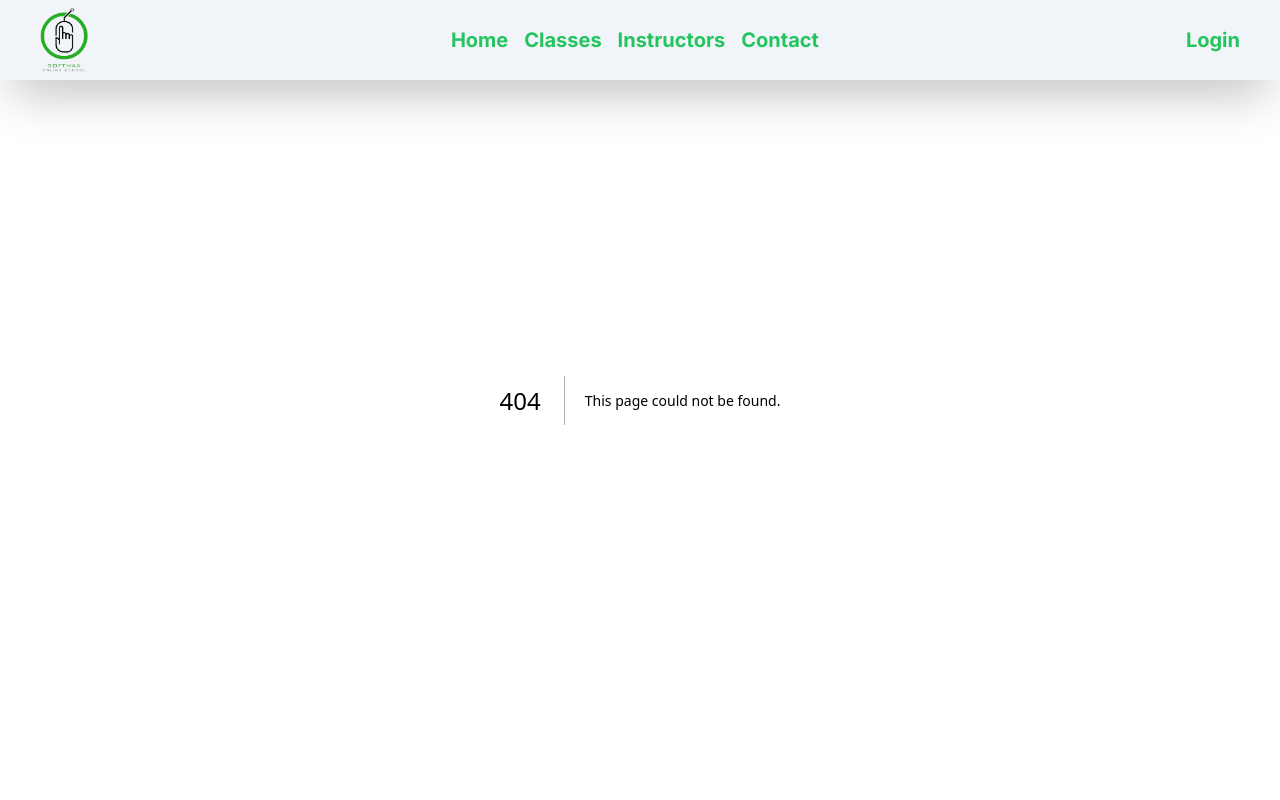
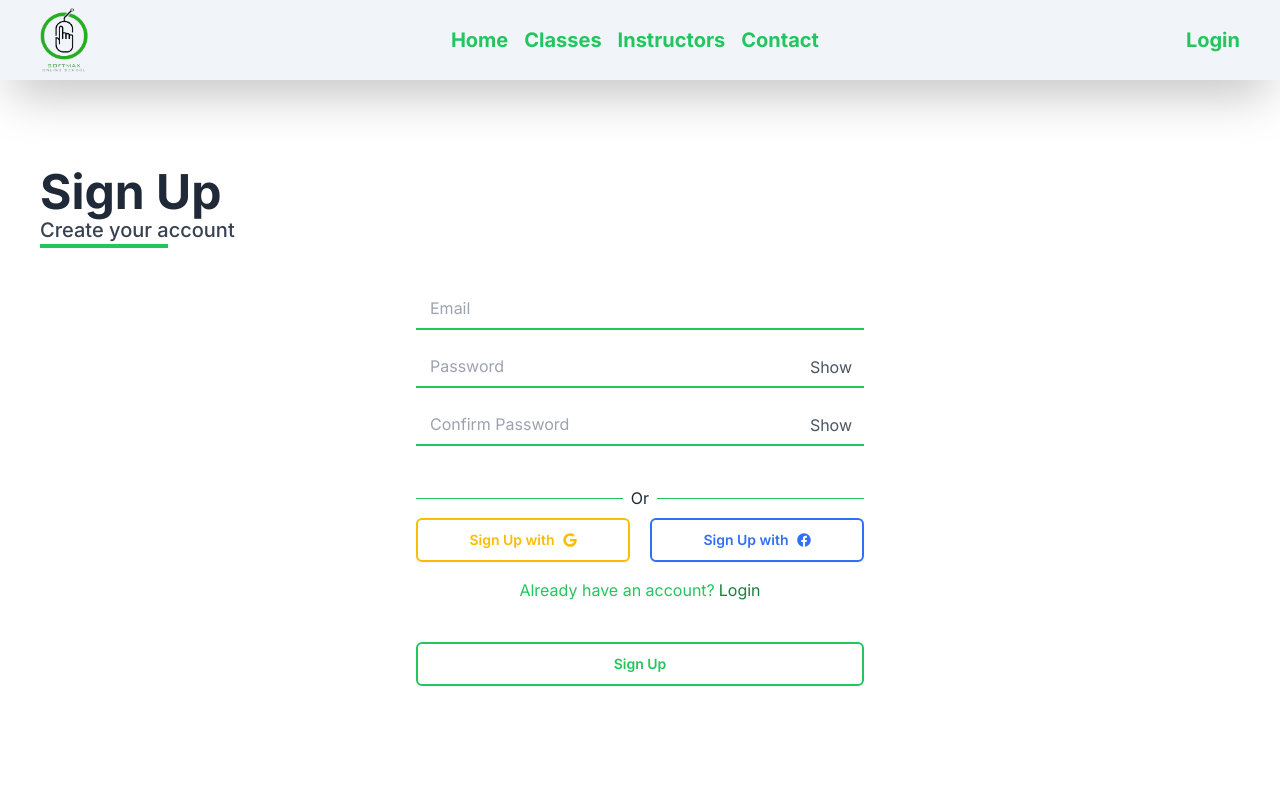
Before and after one commit to bhuiamh/softmax-online-school, a Next.js app: page /signup in a window 1280 px wide. Before the commit this address had no page. Shown: the top 800 px of the page. Built offline with nearby package versions, Linux system fonts and the light colour scheme.

Commit message:
Signin and SignUp page done

```diff
--- a/src/app/contact-us/Contact.jsx
+++ b/src/app/contact-us/Contact.jsx
@@ -64,7 +64,7 @@ const Contact = () => {
                 />
               </div>
 
-              <div className="mt-4 grid grid-cols-2 gap-6">
+              <div className="mt-4 grid grid-cols-1 md:grid-cols-2 gap-6">
                 <select
                   id="technology"
                   name="technology"
--- /dev/null
+++ b/src/app/login/LoginPage.jsx
@@ -0,0 +1,102 @@
+"use client";
+import SectionTitle from "@/components/SectionTitle";
+import Link from "next/link";
+import React, { useState } from "react";
+import { FaFacebook, FaGoogle } from "react-icons/fa";
+
+const LoginPage = () => {
+  const [formData, setFormData] = useState({
+    email: "",
+    password: "",
+  });
+  const [showPassword, setShowPassword] = useState(false);
+
+  const handleFormSubmit = (e) => {
+    e.preventDefault();
+    // Handle form submission logic here
+    console.log("Form submitted:", formData);
+  };
+
+  const handleInputChange = (e) => {
+    const { name, value } = e.target;
+    setFormData({
+      ...formData,
+      [name]: value,
+    });
+  };
+
+  const togglePasswordVisibility = () => {
+    setShowPassword(!showPassword);
+  };
+
+  return (
+    <div className="max-w-screen-xl min-h-screen mx-auto p-6 md:p-10">
+      <SectionTitle title="Login" subTitle="Enter your credentials below" />
+      <form onSubmit={handleFormSubmit} className="max-w-md mx-auto">
+        <div className="mb-4">
+          <input
+            required
+            type="email"
+            name="email"
+            id="email"
+            placeholder="Email"
+            value={formData.email}
+            onChange={handleInputChange}
+            className="w-full px-3.5 py-2 border-b-2 border-green-500 focus:outline-none focus:border-b-2 focus:border-green-500"
+          />
+        </div>
+        <div className="mb-4 relative">
+          <input
+            required
+            type={showPassword ? "text" : "password"}
+            name="password"
+            id="password"
+            placeholder="Password"
+            value={formData.password}
+            onChange={handleInputChange}
+            className="w-full px-3.5 py-2 border-b-2 border-green-500 focus:outline-none focus:border-b-2 focus:border-green-500"
+          />
+          <button
+            type="button"
+            onClick={togglePasswordVisibility}
+            className="absolute inset-y-0 right-0 px-3 py-2 text-gray-600"
+          >
+            {showPassword ? "Hide" : "Show"}
+          </button>
+        </div>
+
+        <div className="w-full flex items-center mt-6 md:mt-10">
+          <div className="w-1/2 h-[1px] bg-green-500"></div>
+          <div className="mx-2">Or</div>
+          <div className="w-1/2 h-[1px] bg-green-500"></div>
+        </div>
+        <div className="w-full flex space-x-5 mt-2">
+          <button className="flex items-center justify-center w-full rounded-md bg-transparent px-3.5 py-2.5 text-center text-sm font-semibold text-[#FBBC05] shadow-sm hover:bg-[#FBBC05] hover:text-white border-2 border-[#FBBC05] duration-500">
+            {" "}
+            Login with <FaGoogle className="ml-2" />
+          </button>
+          <button className="w-full flex  items-center justify-center rounded-md bg-transparent px-3.5 py-2.5 text-center text-sm font-semibold text-[#316FF6] shadow-sm hover:bg-[#316FF6] hover:text-white border-2 border-[#316FF6] duration-500">
+            {" "}
+            Login with <FaFacebook className="ml-2" />
+          </button>
+        </div>
+        <div className="flex items-center justify-center mt-4">
+          <h1 className="text-green-500">New to Softmax Online School?</h1>
+          <Link className="ml-1 text-green-700" href="signup">
+            Create an account
+          </Link>
+        </div>
+        <div className="mt-6 md:mt-10">
+          <button
+            type="submit"
+            className="w-full rounded-md bg-transparent px-3.5 py-2.5 text-center text-sm font-semibold text-green-500 shadow-sm hover:bg-green-500 hover:text-white border-2 border-green-500 duration-500"
+          >
+            Login
+          </button>
+        </div>
+      </form>
+    </div>
+  );
+};
+
+export default LoginPage;
--- /dev/null
+++ b/src/app/login/page.jsx
@@ -0,0 +1,12 @@
+import React from "react";
+import LoginPage from "./LoginPage";
+
+const page = () => {
+  return (
+    <div className="pt-32 ">
+      <LoginPage />
+    </div>
+  );
+};
+
+export default page;
--- /dev/null
+++ b/src/app/signup/SignUpPage.jsx
@@ -0,0 +1,122 @@
+"use client";
+import React, { useState } from "react";
+import SectionTitle from "@/components/SectionTitle";
+import Link from "next/link";
+import { FaFacebook, FaGoogle } from "react-icons/fa";
+
+const SignUpPage = () => {
+  const [formData, setFormData] = useState({
+    email: "",
+    password: "",
+    confirmPassword: "",
+  });
+  const [showPassword, setShowPassword] = useState(false);
+
+  const handleFormSubmit = (e) => {
+    e.preventDefault();
+    // Handle form submission logic here
+    console.log("Form submitted:", formData);
+  };
+
+  const handleInputChange = (e) => {
+    const { name, value } = e.target;
+    setFormData({
+      ...formData,
+      [name]: value,
+    });
+  };
+
+  const togglePasswordVisibility = () => {
+    setShowPassword(!showPassword);
+  };
+
+  return (
+    <div className="max-w-screen-xl min-h-screen mx-auto p-6 md:p-10">
+      <SectionTitle title="Sign Up" subTitle="Create your account" />
+      <form onSubmit={handleFormSubmit} className="max-w-md mx-auto">
+        <div className="mb-4">
+          <input
+            required
+            type="email"
+            name="email"
+            id="email"
+            placeholder="Email"
+            value={formData.email}
+            onChange={handleInputChange}
+            className="w-full px-3.5 py-2 border-b-2 border-green-500 focus:outline-none focus:border-b-2 focus:border-green-500"
+          />
+        </div>
+        <div className="mb-4 relative">
+          <input
+            required
+            type={showPassword ? "text" : "password"}
+            name="password"
+            id="password"
+            placeholder="Password"
+            value={formData.password}
+            onChange={handleInputChange}
+            className="w-full px-3.5 py-2 border-b-2 border-green-500 focus:outline-none focus:border-b-2 focus:border-green-500"
+          />
+          <button
+            type="button"
+            onClick={togglePasswordVisibility}
+            className="absolute inset-y-0 right-0 px-3 py-2 text-gray-600"
+          >
+            {showPassword ? "Hide" : "Show"}
+          </button>
+        </div>
+        <div className="mb-4 relative">
+          <input
+            required
+            type={showPassword ? "text" : "password"}
+            name="confirmPassword"
+            id="confirmPassword"
+            placeholder="Confirm Password"
+            value={formData.confirmPassword}
+            onChange={handleInputChange}
+            className="w-full px-3.5 py-2 border-b-2 border-green-500 focus:outline-none focus:border-b-2 focus:border-green-500"
+          />
+          <button
+            type="button"
+            onClick={togglePasswordVisibility}
+            className="absolute inset-y-0 right-0 px-3 py-2 text-gray-600"
+          >
+            {showPassword ? "Hide" : "Show"}
+          </button>
+        </div>
+
+        <div className="w-full flex items-center mt-6 md:mt-10">
+          <div className="w-1/2 h-[1px] bg-green-500"></div>
+          <div className="mx-2">Or</div>
+          <div className="w-1/2 h-[1px] bg-green-500"></div>
+        </div>
+        <div className="w-full flex space-x-5 mt-2">
+          <button className="flex items-center justify-center w-full rounded-md bg-transparent px-3.5 py-2.5 text-center text-sm font-semibold text-[#FBBC05] shadow-sm hover:bg-[#FBBC05] hover:text-white border-2 border-[#FBBC05] duration-500">
+            {" "}
+            Sign Up with <FaGoogle className="ml-2" />
+          </button>
+          <button className="w-full flex  items-center justify-center rounded-md bg-transparent px-3.5 py-2.5 text-center text-sm font-semibold text-[#316FF6] shadow-sm hover:bg-[#316FF6] hover:text-white border-2 border-[#316FF6] duration-500">
+            {" "}
+            Sign Up with <FaFacebook className="ml-2" />
+          </button>
+        </div>
+        <div className="flex items-center justify-center mt-4">
+          <h1 className="text-green-500">Already have an account?</h1>
+          <Link href="/login" className="ml-1 text-green-700">
+            Login
+          </Link>
+        </div>
+        <div className="mt-6 md:mt-10">
+          <button
+            type="submit"
+            className="w-full rounded-md bg-transparent px-3.5 py-2.5 text-center text-sm font-semibold text-green-500 shadow-sm hover:bg-green-500 hover:text-white border-2 border-green-500 duration-500"
+          >
+            Sign Up
+          </button>
+        </div>
+      </form>
+    </div>
+  );
+};
+
+export default SignUpPage;
--- /dev/null
+++ b/src/app/signup/page.jsx
@@ -0,0 +1,12 @@
+import React from "react";
+import SignUpPage from "./SignUpPage";
+
+const page = () => {
+  return (
+    <div className="pt-32">
+      <SignUpPage />
+    </div>
+  );
+};
+
+export default page;
--- a/src/components/AboutUs.jsx
+++ b/src/components/AboutUs.jsx
@@ -47,7 +47,7 @@ const AboutUs = () => {
               </div>
             </div>
 
-            <div className="bg-white/10 flex items-center shadow-xl hover:shadow-2xl p-5 h-64 md:h-48 rounded duration-300 group">
+            <div className="bg-white/10 flex items-center shadow-xl hover:shadow-2xl p-5 h-72 md:h-48 rounded duration-300 group">
               <FaRocket
                 size={400}
                 className="hidden md:block text-green-500 group-hover:text-green-700 duration-300"
```
